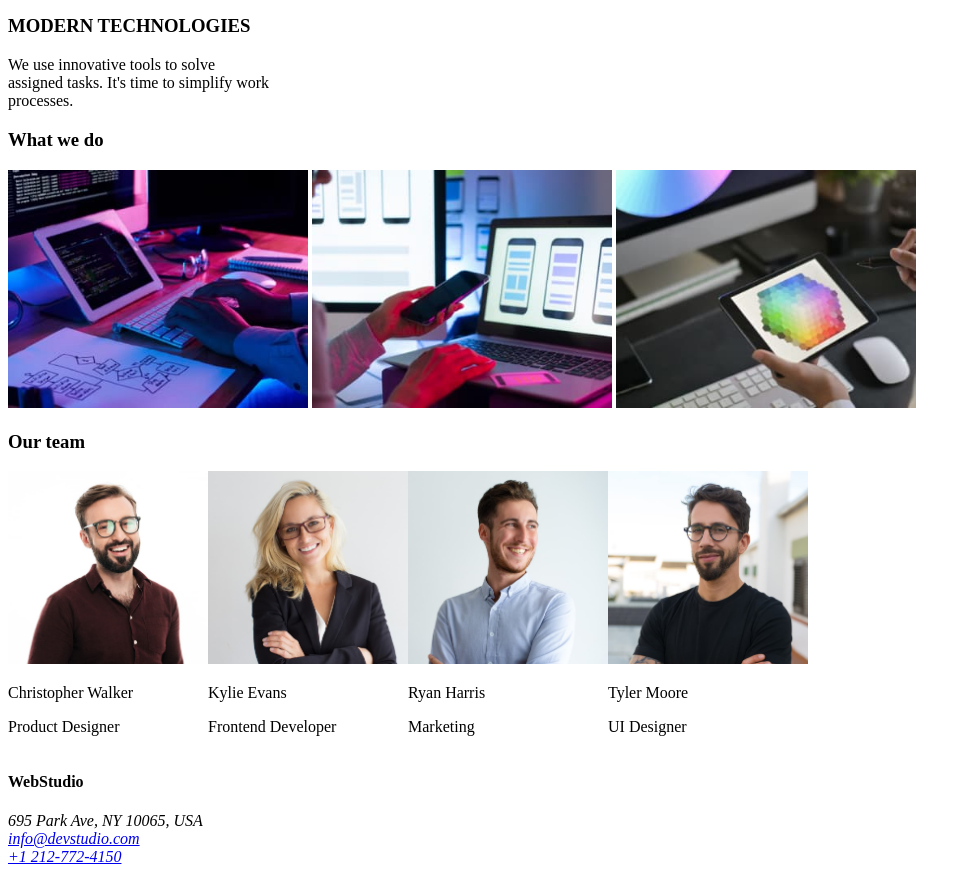
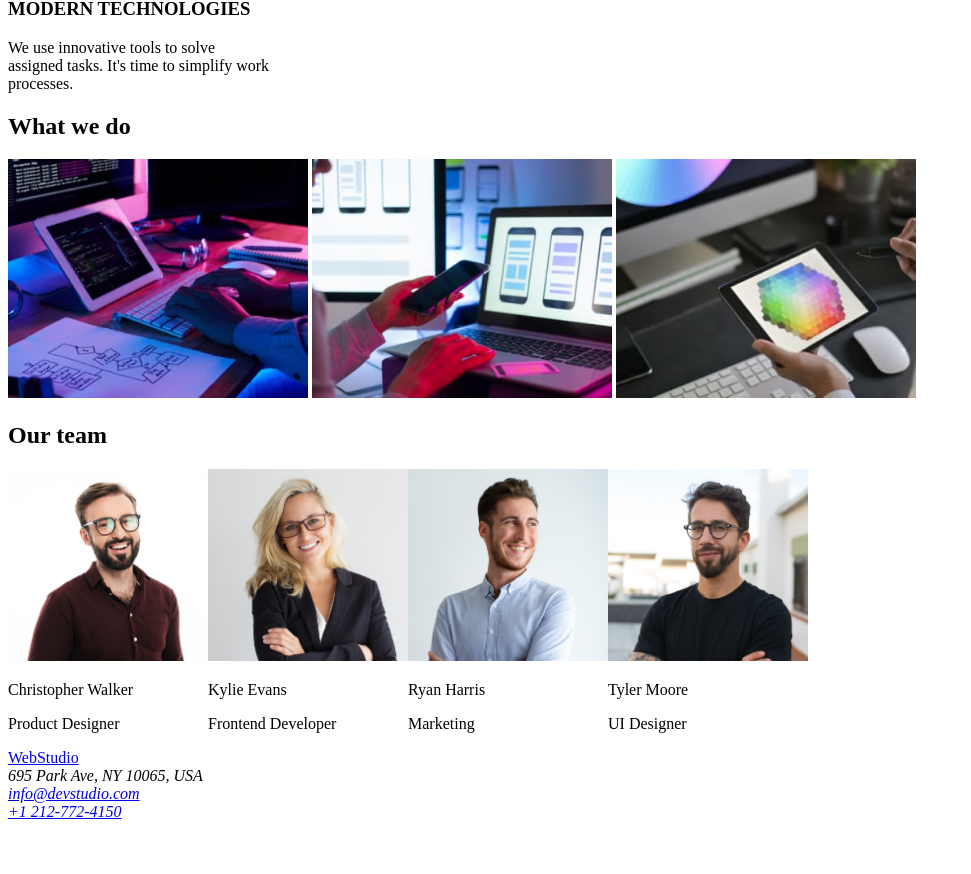
Before and after one commit to Madalina192003/goit-markup-hw-01, a plain HTML site: page index.html in a window 1280 px wide. Shown: the part 610-1484 px from the top of the page, without its empty margins (0-971 px from the left). After the commit the page ends 1439 px from the top, so only its background shows below. Drawn offline with Linux system fonts and the light colour scheme.

Commit message:
Tema refacuta
B6;B11 refacut

```diff
--- a/index.html
+++ b/index.html
@@ -10,7 +10,7 @@
 
     <header>
       <div>
-        <h3>WebStudio</h3>
+        <a href="#">WebStudio</a>
       </div>
       <nav>
         <ul>
@@ -61,7 +61,7 @@
       <!--Sectiune cu imagini-->
 
       <section>
-        <h3><strong>What we do</strong></h3>
+        <h2><strong>What we do</strong></h2>
         <img src="images/img1.jpg" alt="Imagine tastatura" width="300" />
         <img src="images/img2.jpg" alt="Imagine laptop" width="300" />
         <img src="images/img3.jpg" alt="Imagine tableta" width="300" />
@@ -70,7 +70,7 @@
       <!--Sectiune cu our team-->
 
       <section>
-        <h3><strong>Our team</strong></h3>
+        <h2><strong>Our team</strong></h2>
 
         <!--Container despre our team-->
 
@@ -108,7 +108,7 @@
 
     <!--Footer section-->
     <footer>
-      <h4>WebStudio</h4>
+      <a href="#">WebStudio</a>
       <address>
         695 Park Ave, NY 10065, USA <br />
         <a href="mailto:info@devstudio.com">info@devstudio.com</a> <br />
```
